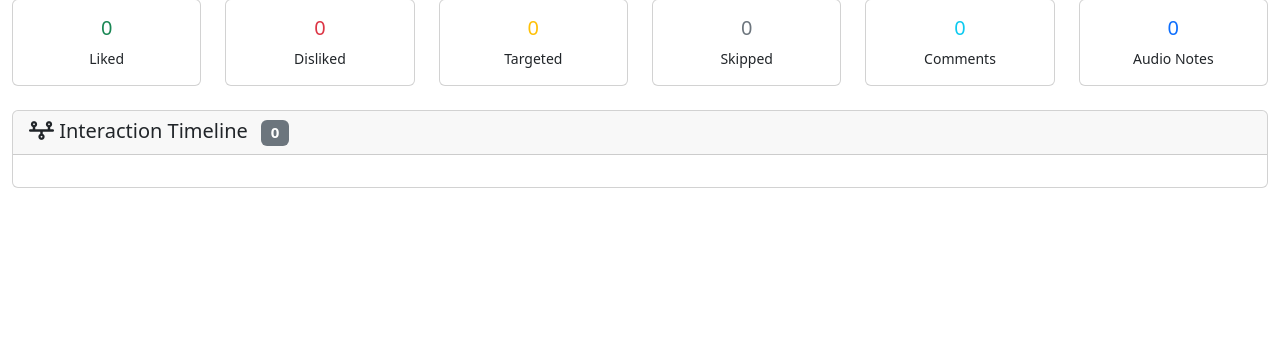
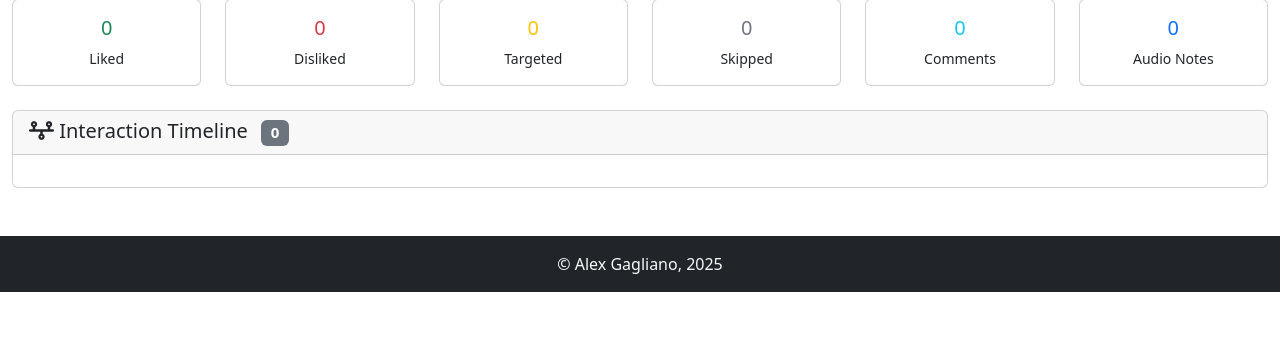
Before and after one commit to alexandergagliano/transient-recommender, a FastAPI app: template app/templates/history.html in a window 1280 px wide. Shown: the part 175-514 px from the top of the page. Run offline with FastAPI, Linux system fonts and the light colour scheme; the template is opened without the code that fills it, so the values that code supplies are empty.

Commit message:
Add copyright footer with link to Alex Gagliano's website

```diff
--- a/app/templates/base.html
+++ b/app/templates/base.html
@@ -88,6 +88,15 @@
         {% block content %}{% endblock %}
     </main>
 
+    <!-- Footer -->
+    <footer class="bg-dark text-light py-3 mt-5">
+        <div class="container text-center">
+            <p class="mb-0">
+                © <a href="https://alexandergagliano.github.io/" target="_blank" class="text-light text-decoration-none">Alex Gagliano</a>, 2025
+            </p>
+        </div>
+    </footer>
+
     <!-- Bootstrap JS -->
     <script src="https://cdn.jsdelivr.net/npm/bootstrap@5.3.0/dist/js/bootstrap.bundle.min.js"></script>
 
```
